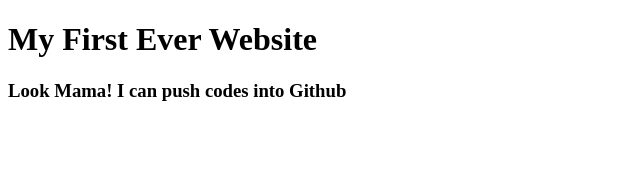
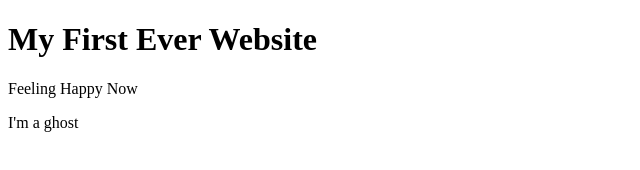
Before and after one commit to MeteoriteMiner/first_website, a plain HTML site: page index.html in a window 1280 px wide. Shown: the whole page, without its empty margins (0-640 px from the left). Drawn offline with Linux system fonts and the light colour scheme.

Commit message:
Learning Github

```diff
--- a/index.html
+++ b/index.html
@@ -7,6 +7,7 @@
 </head>
 <body>
     <h1>My First Ever Website</h1>
-    <h3>Look Mama! I can push codes into Github</h3>
+    <p>Feeling Happy Now</p>
+    <p>I'm a ghost</p>
 </body>
 </html>
```
